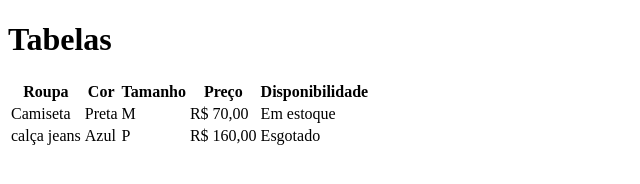
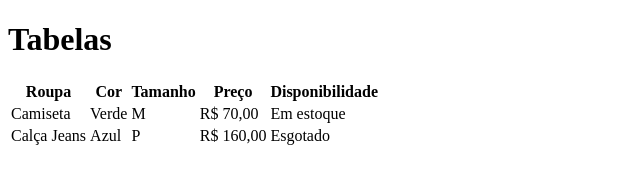
Before and after one commit to davidd-ferreira/aula-tabela, a plain HTML site: page index.html in a window 1280 px wide. Shown: the whole page, without its empty margins (0-640 px from the left). Drawn offline with Linux system fonts and the light colour scheme.

Commit message:
mudando de preto para verde na coluna da cor

```diff
--- a/index.html
+++ b/index.html
@@ -20,13 +20,13 @@
         </tr>
         <tr>
             <td>Camiseta</td>
-            <td>Preta</td>
+            <td>Verde</td>
             <td>M</td>
             <td>R$ 70,00</td>
             <td>Em estoque</td>
         </tr>
         <tr>
-            <td>calça jeans</td>
+            <td>Calça Jeans</td>
             <td>Azul</td>
             <td>P</td>
             <td>R$ 160,00</td>
```
